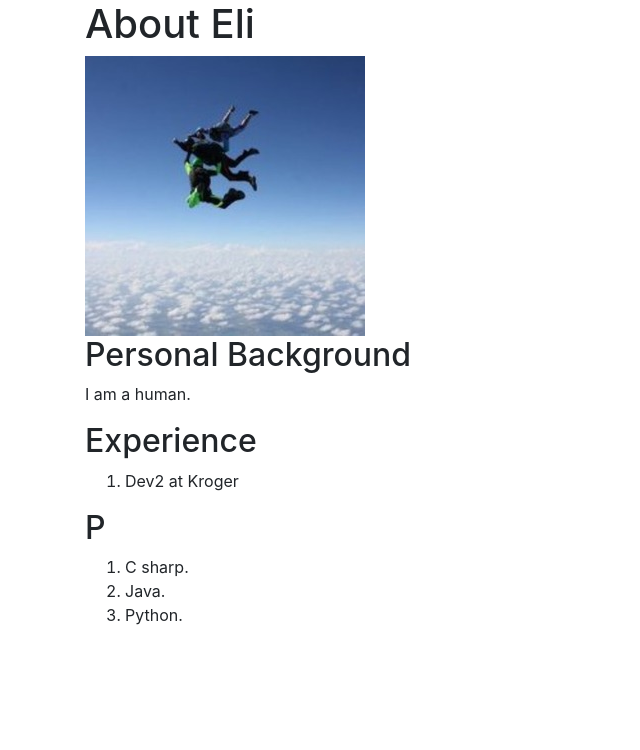
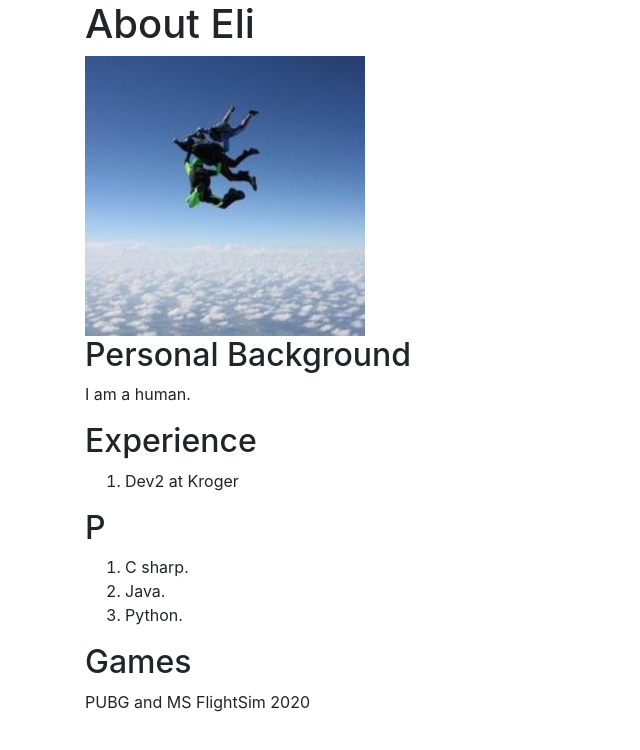
Before and after one commit to uceli/uceli.github.io, a website: page index.html in a window 1280 px wide. Shown: the whole page, without its empty margins (0-640 px from the left). Drawn offline with nearby package versions, Linux system fonts and the light colour scheme.

Commit message:
added games section

```diff
--- a/index.html
+++ b/index.html
@@ -39,7 +39,8 @@
       </ol>
     </div>
     <div class="section" id="games">
-      <h2></h2>
+      <h2>Games</h2>
+      <p>PUBG and MS FlightSim 2020</p>
     </div>
 
   </div>
```
